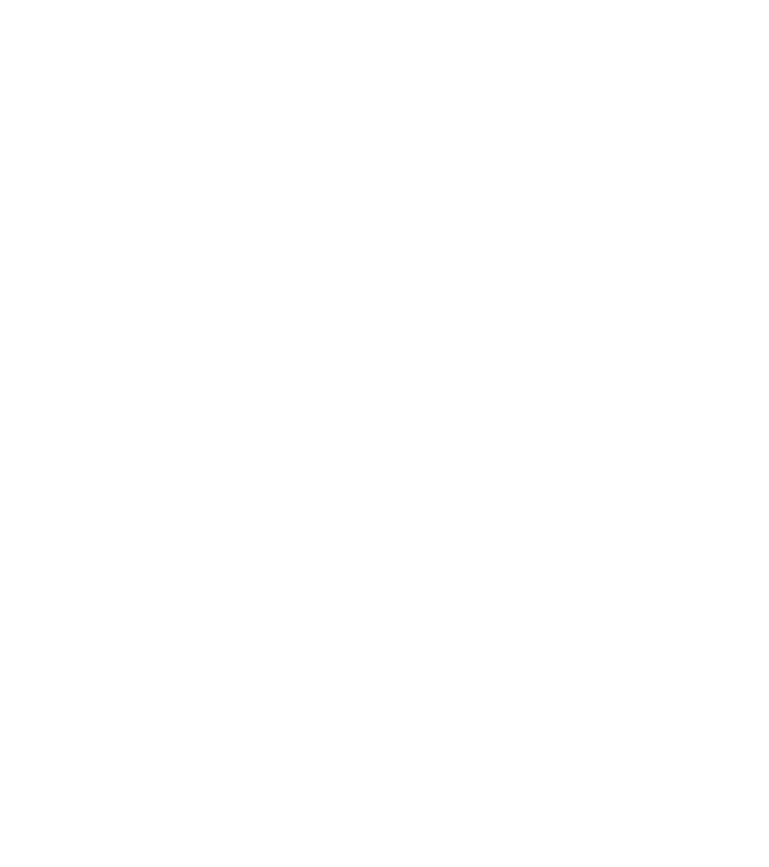
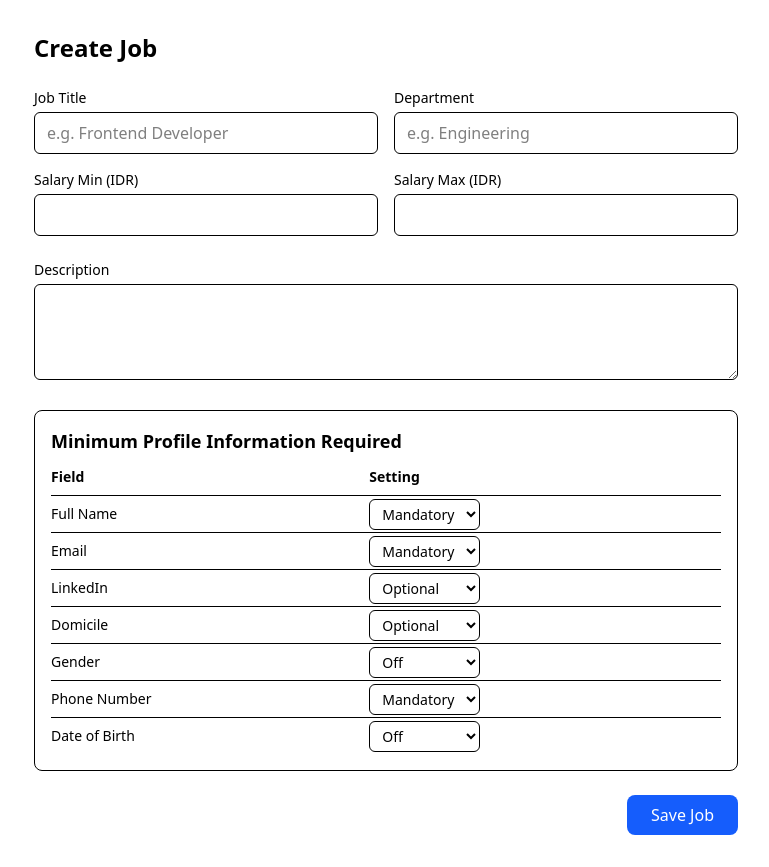
Before and after one commit to azkahrtmi/hiring-platform, a React (Vite) app: page /admin/create in a window 1280 px wide. Shown: the whole page, without its empty margins (254-1023 px from the left). Before the commit the page ends 800 px from the top, so only its background shows below. Built offline with nearby package versions, Linux system fonts and the light colour scheme.

Commit message:
feat: add create jobs

```diff
--- /dev/null
+++ b/src/components/FieldConfigSelector.tsx
@@ -0,0 +1,51 @@
+import type { ApplicantField } from "../utils/jobFormConfig";
+
+interface Props {
+  fields: ApplicantField[];
+  onChange: (updatedFields: ApplicantField[]) => void;
+}
+
+export default function FieldConfigSelector({ fields, onChange }: Props) {
+  const handleStateChange = (key: string, newState: string) => {
+    const updated = fields.map((f) =>
+      f.key === key ? { ...f, state: newState as any } : f
+    );
+    onChange(updated);
+  };
+
+  return (
+    <div className="border rounded-lg p-4">
+      <h2 className="text-lg font-semibold mb-3">
+        Minimum Profile Information Required
+      </h2>
+      <table className="w-full text-sm">
+        <thead>
+          <tr className="text-left border-b">
+            <th className="pb-2">Field</th>
+            <th className="pb-2">Setting</th>
+          </tr>
+        </thead>
+        <tbody>
+          {fields.map((field) => (
+            <tr key={field.key} className="border-b last:border-none">
+              <td className="py-2">{field.label}</td>
+              <td>
+                <select
+                  className="border rounded-md px-2 py-1 text-sm"
+                  value={field.state}
+                  onChange={(e) =>
+                    handleStateChange(field.key, e.target.value)
+                  }
+                >
+                  <option value="mandatory">Mandatory</option>
+                  <option value="optional">Optional</option>
+                  <option value="off">Off</option>
+                </select>
+              </td>
+            </tr>
+          ))}
+        </tbody>
+      </table>
+    </div>
+  );
+}
--- a/src/pages/admin/CreateJob.tsx
+++ b/src/pages/admin/CreateJob.tsx
@@ -1,7 +1,119 @@
+import { useState } from "react";
+import FieldConfigSelector from "../../components/FieldConfigSelector";
+import { defaultApplicantFields, type ApplicantField } from "../../utils/jobFormConfig";
+import { useNavigate } from "react-router-dom";
+
 export default function CreateJob() {
+  const navigate = useNavigate();
+  const [jobData, setJobData] = useState({
+    title: "",
+    department: "",
+    description: "",
+    salaryMin: "",
+    salaryMax: "",
+    status: "draft",
+  });
+
+  const [fields, setFields] = useState<ApplicantField[]>(defaultApplicantFields);
+
+  const handleChange = (e: React.ChangeEvent<HTMLInputElement | HTMLTextAreaElement | HTMLSelectElement>) => {
+    const { name, value } = e.target;
+    setJobData((prev) => ({ ...prev, [name]: value }));
+  };
+
+  const handleSubmit = (e: React.FormEvent) => {
+    e.preventDefault();
+
+    // Basic validation
+    if (!jobData.title || !jobData.department || !jobData.salaryMin || !jobData.salaryMax) {
+      alert("Please fill in all mandatory fields");
+      return;
+    }
+
+    console.log("Job Data:", jobData);
+    console.log("Applicant Config:", fields);
+
+    alert("Job created successfully (mock mode)");
+    navigate("/admin/jobs");
+  };
+
   return (
-    <div>
+    <div className="p-8 max-w-3xl mx-auto">
+      <h1 className="text-2xl font-semibold mb-6">Create Job</h1>
 
+      <form onSubmit={handleSubmit} className="space-y-6">
+        {/* Job Metadata */}
+        <div className="grid grid-cols-1 md:grid-cols-2 gap-4">
+          <div>
+            <label className="block text-sm font-medium mb-1">Job Title</label>
+            <input
+              type="text"
+              name="title"
+              value={jobData.title}
+              onChange={handleChange}
+              className="border rounded-md w-full px-3 py-2"
+              placeholder="e.g. Frontend Developer"
+            />
+          </div>
+
+          <div>
+            <label className="block text-sm font-medium mb-1">Department</label>
+            <input
+              type="text"
+              name="department"
+              value={jobData.department}
+              onChange={handleChange}
+              className="border rounded-md w-full px-3 py-2"
+              placeholder="e.g. Engineering"
+            />
+          </div>
+
+          <div>
+            <label className="block text-sm font-medium mb-1">Salary Min (IDR)</label>
+            <input
+              type="number"
+              name="salaryMin"
+              value={jobData.salaryMin}
+              onChange={handleChange}
+              className="border rounded-md w-full px-3 py-2"
+            />
+          </div>
+
+          <div>
+            <label className="block text-sm font-medium mb-1">Salary Max (IDR)</label>
+            <input
+              type="number"
+              name="salaryMax"
+              value={jobData.salaryMax}
+              onChange={handleChange}
+              className="border rounded-md w-full px-3 py-2"
+            />
+          </div>
+        </div>
+
+        <div>
+          <label className="block text-sm font-medium mb-1">Description</label>
+          <textarea
+            name="description"
+            value={jobData.description}
+            onChange={handleChange}
+            className="border rounded-md w-full px-3 py-2 h-24"
+          />
+        </div>
+
+        {/* Field Configuration */}
+        <FieldConfigSelector fields={fields} onChange={setFields} />
+
+        {/* Submit */}
+        <div className="flex justify-end">
+          <button
+            type="submit"
+            className="bg-blue-600 text-white px-6 py-2 rounded-lg hover:bg-blue-700"
+          >
+            Save Job
+          </button>
+        </div>
+      </form>
     </div>
-  )
+  );
 }
--- a/src/routes/AppRoutes.tsx
+++ b/src/routes/AppRoutes.tsx
@@ -13,10 +13,6 @@
         <Route path="/admin/create" element={<CreateJob />} />
         <Route path="/admin/candidates/:jobId" element={<Candidates />} />
 
-        {/* Applicant Routes */}
-        {/* <Route path="/" element={<ApplicantJobList />} />
-        <Route path="/job/:slug" element={<JobDetail />} />
-        <Route path="/apply/:slug" element={<ApplyJob />} /> */}
       </Routes>
     </Router>
   );
--- /dev/null
+++ b/src/utils/jobFormConfig.ts
@@ -0,0 +1,15 @@
+export interface ApplicantField {
+  key: string;
+  label: string;
+  state: "mandatory" | "optional" | "off";
+}
+
+export const defaultApplicantFields: ApplicantField[] = [
+  { key: "full_name", label: "Full Name", state: "mandatory" },
+  { key: "email", label: "Email", state: "mandatory" },
+  { key: "linkedin_link", label: "LinkedIn", state: "optional" },
+  { key: "domicile", label: "Domicile", state: "optional" },
+  { key: "gender", label: "Gender", state: "off" },
+  { key: "phone_number", label: "Phone Number", state: "mandatory" },
+  { key: "date_of_birth", label: "Date of Birth", state: "off" },
+];
```
